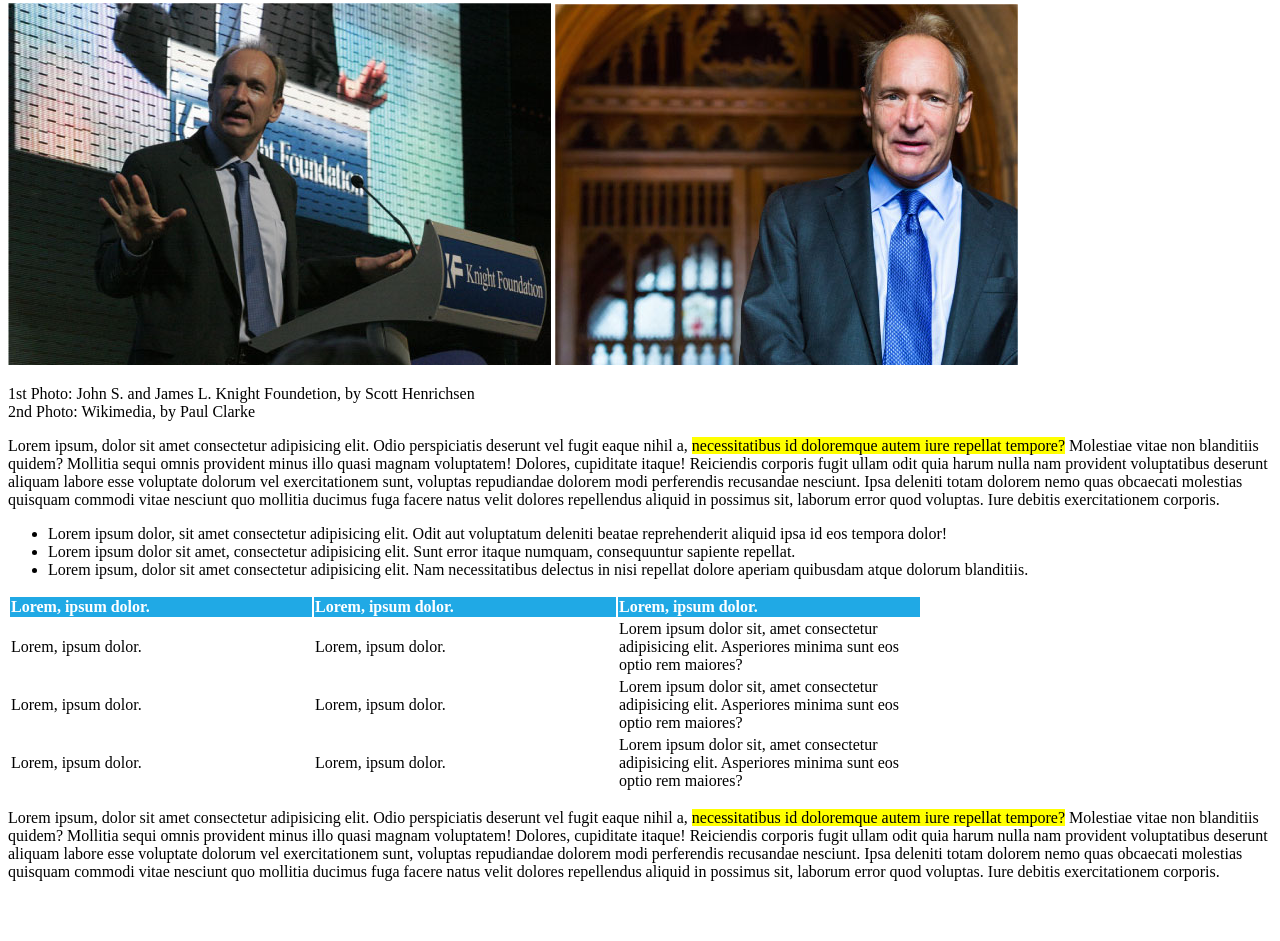
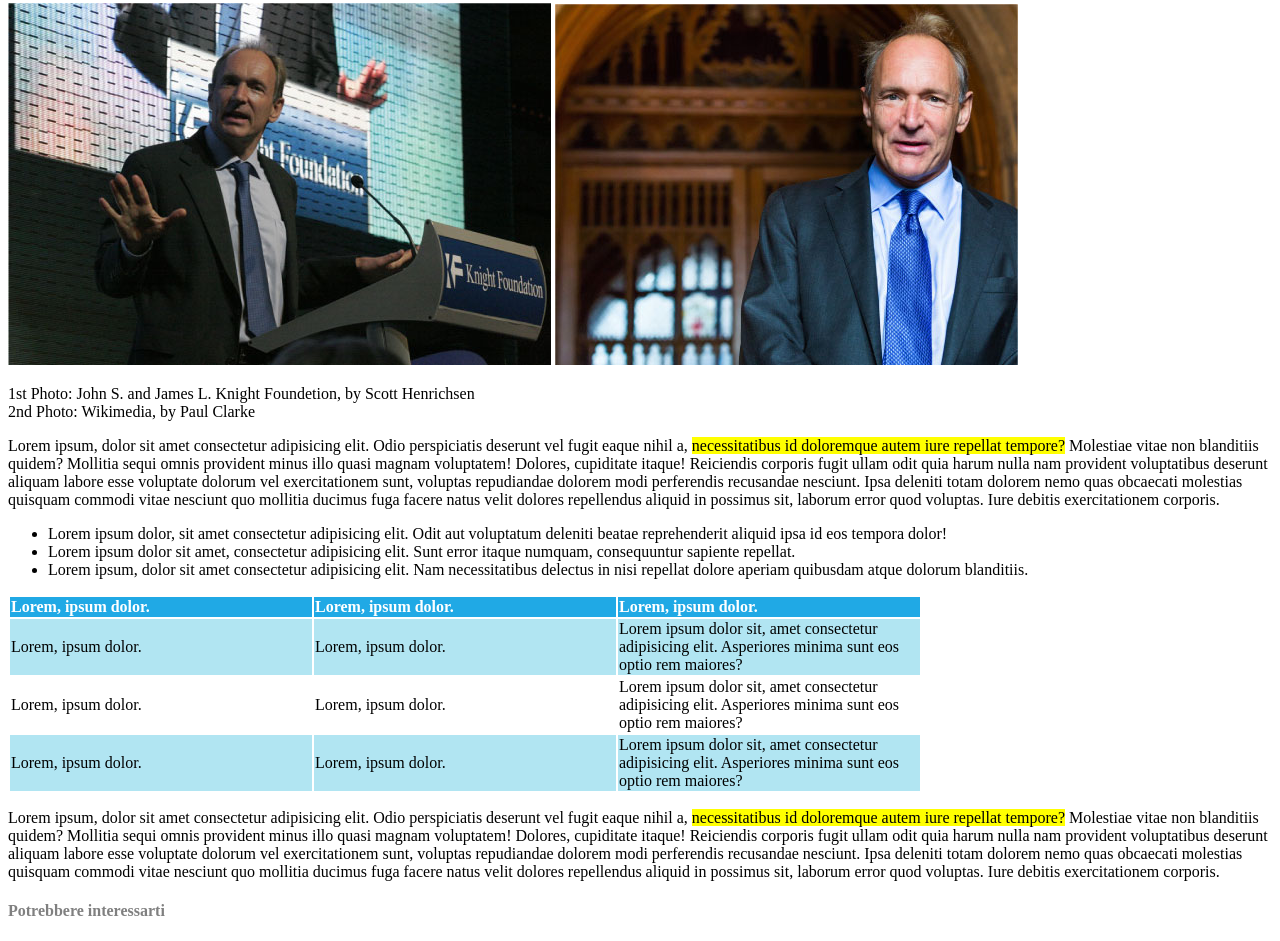
Before and after one commit to SaraG94/html-css-booleaner, a plain HTML site: page index.html in a window 1280 px wide. Shown: the part 176-1117 px from the top of the page. Before the commit the page ends 1073 px from the top, so only its background shows below. Drawn offline with Linux system fonts and the light colour scheme.

Commit message:
modifiche colori più sezione consigli

```diff
--- a/css/style.css
+++ b/css/style.css
@@ -30,3 +30,11 @@ th{
 td{
     width: 300px;
 }
+
+.dispari{
+    background-color: #b1e5f2;
+}
+
+.consigli>h4{
+    color: gray;
+}
--- a/index.html
+++ b/index.html
@@ -70,7 +70,7 @@
                 </thead>
 
                 <tbody>
-                    <tr>
+                    <tr class="dispari">
                         <td>Lorem, ipsum dolor.</td>
 
                         <td>Lorem, ipsum dolor.</td>
@@ -90,7 +90,7 @@
                         </td>
                     </tr>
 
-                    <tr>
+                    <tr class="dispari">
                         <td>Lorem, ipsum dolor.</td>
 
                         <td>Lorem, ipsum dolor.</td>
@@ -107,6 +107,11 @@
                 <span class="impo"> necessitatibus id doloremque autem iure repellat tempore?</span> Molestiae vitae non blanditiis quidem? Mollitia sequi omnis provident minus illo quasi magnam voluptatem! Dolores, cupiditate itaque! Reiciendis corporis fugit ullam odit quia harum nulla nam provident voluptatibus deserunt aliquam labore esse voluptate dolorum vel exercitationem sunt, voluptas repudiandae dolorem modi perferendis recusandae nesciunt. Ipsa deleniti totam dolorem nemo quas obcaecati molestias quisquam commodi vitae nesciunt quo mollitia ducimus fuga facere natus velit dolores repellendus aliquid in possimus sit, laborum error quod voluptas. Iure debitis exercitationem corporis.
             </p>
         </section>
+
+        <!--consigli-->
+        <section class="consigli">
+            <h4>Potrebbere interessarti</h4>
+        </section>
    </main>
 </body>
 </html>
```
